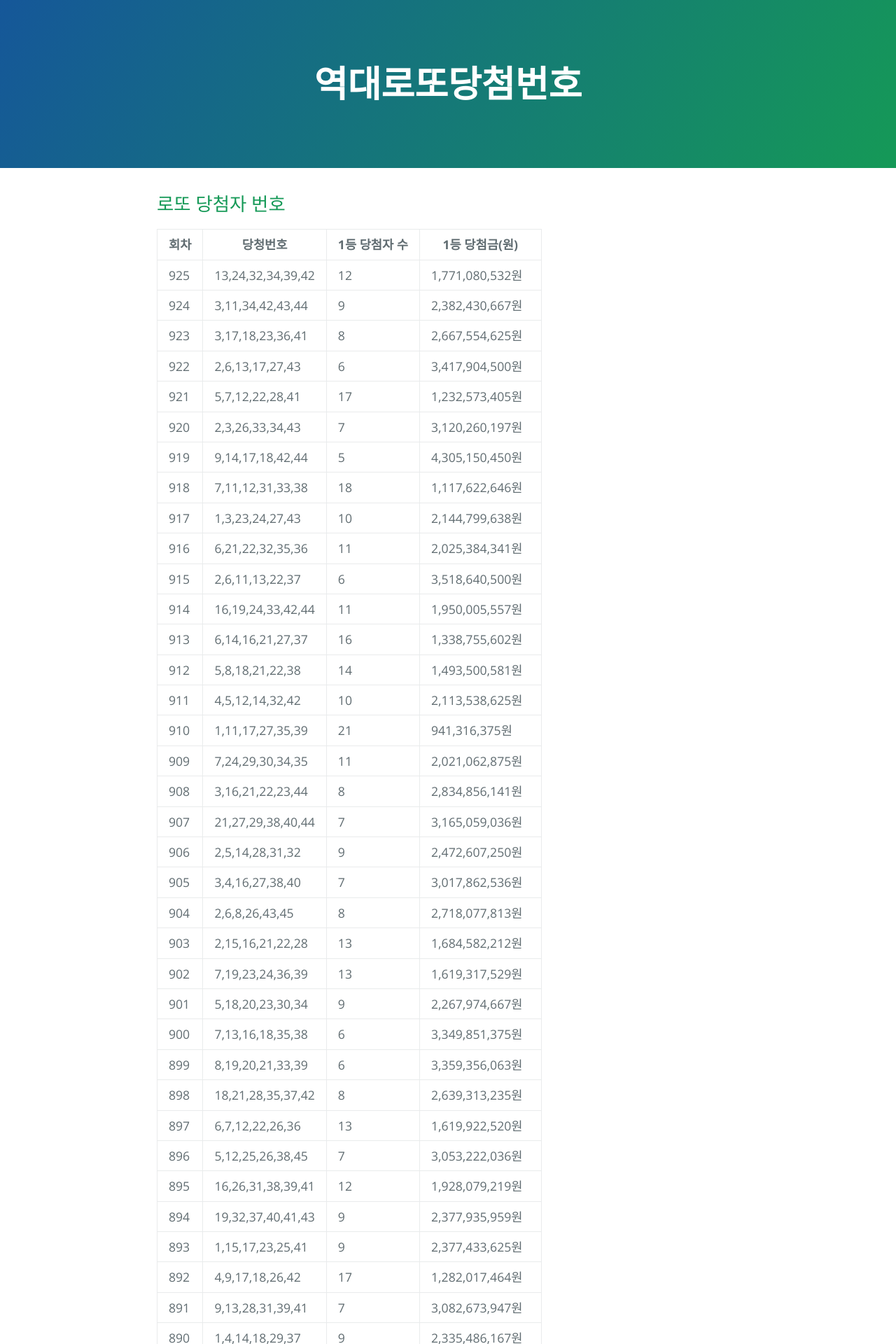
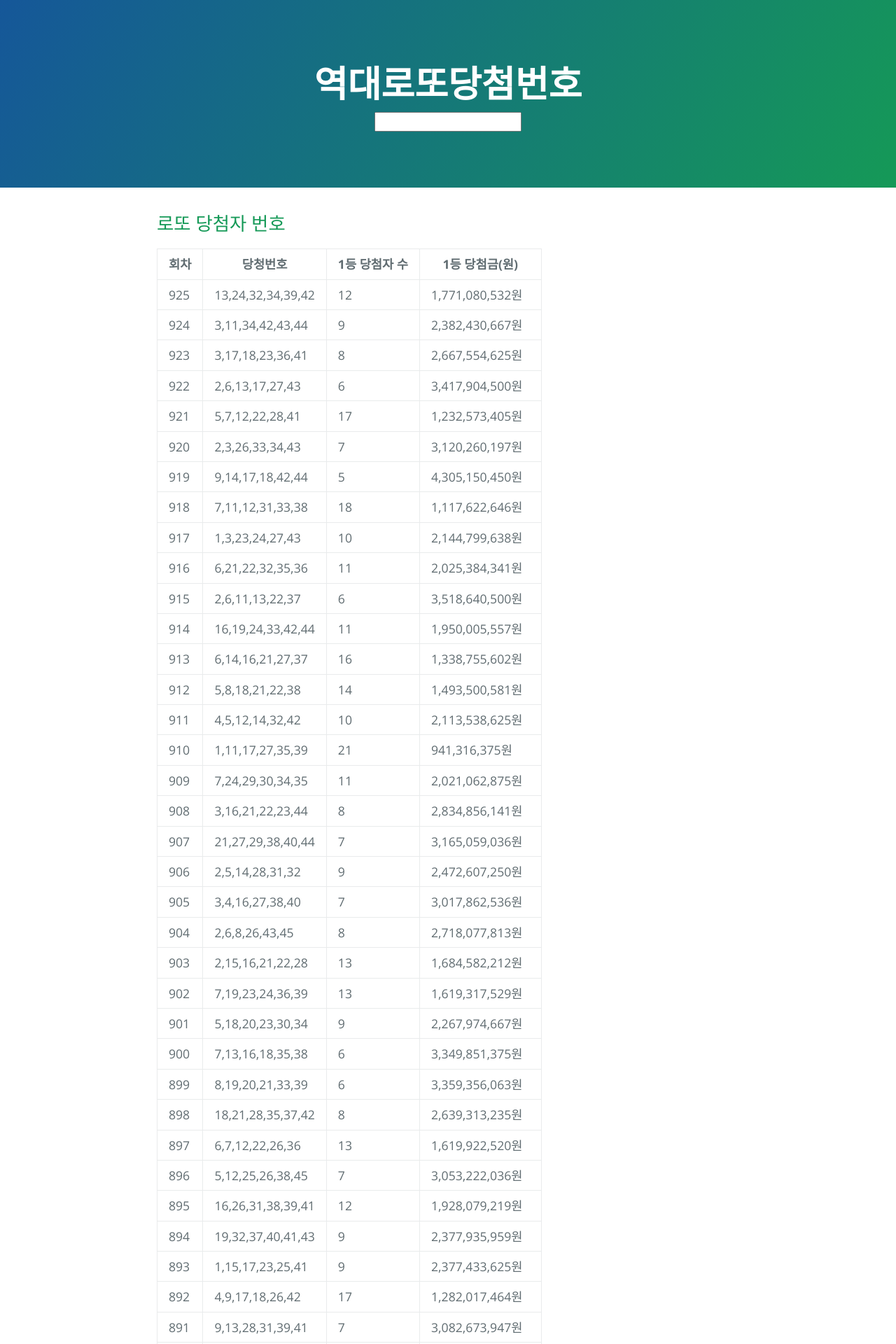
Before and after one commit to sh0seo/lottery-history, a Jekyll site: the page built from index.md, in a window 1280 px wide. Shown: the top 1920 px of the page at 70% size. Built offline with Jekyll 4.4.1, drawn with Linux system fonts in a browser that asks for light colours.

Commit message:
Update page-header.html

```diff
--- a/_includes/page-header.html
+++ b/_includes/page-header.html
@@ -1,3 +1,4 @@
 <section class="page-header">
   <h1 class="project-name">{{ site.title }}</h1>
+  <input type="text" name="search" size="20"></input>
 </section>
```
